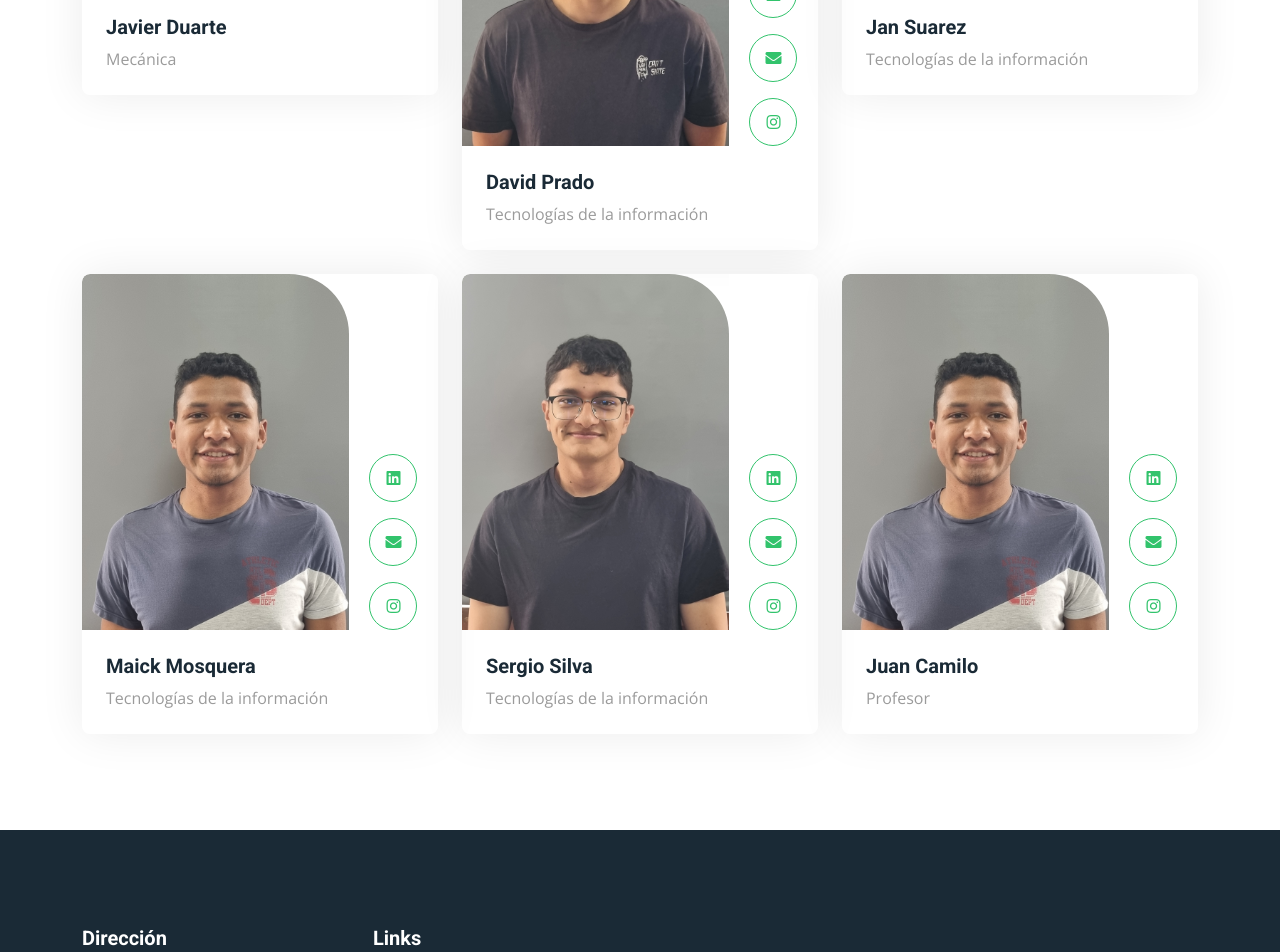
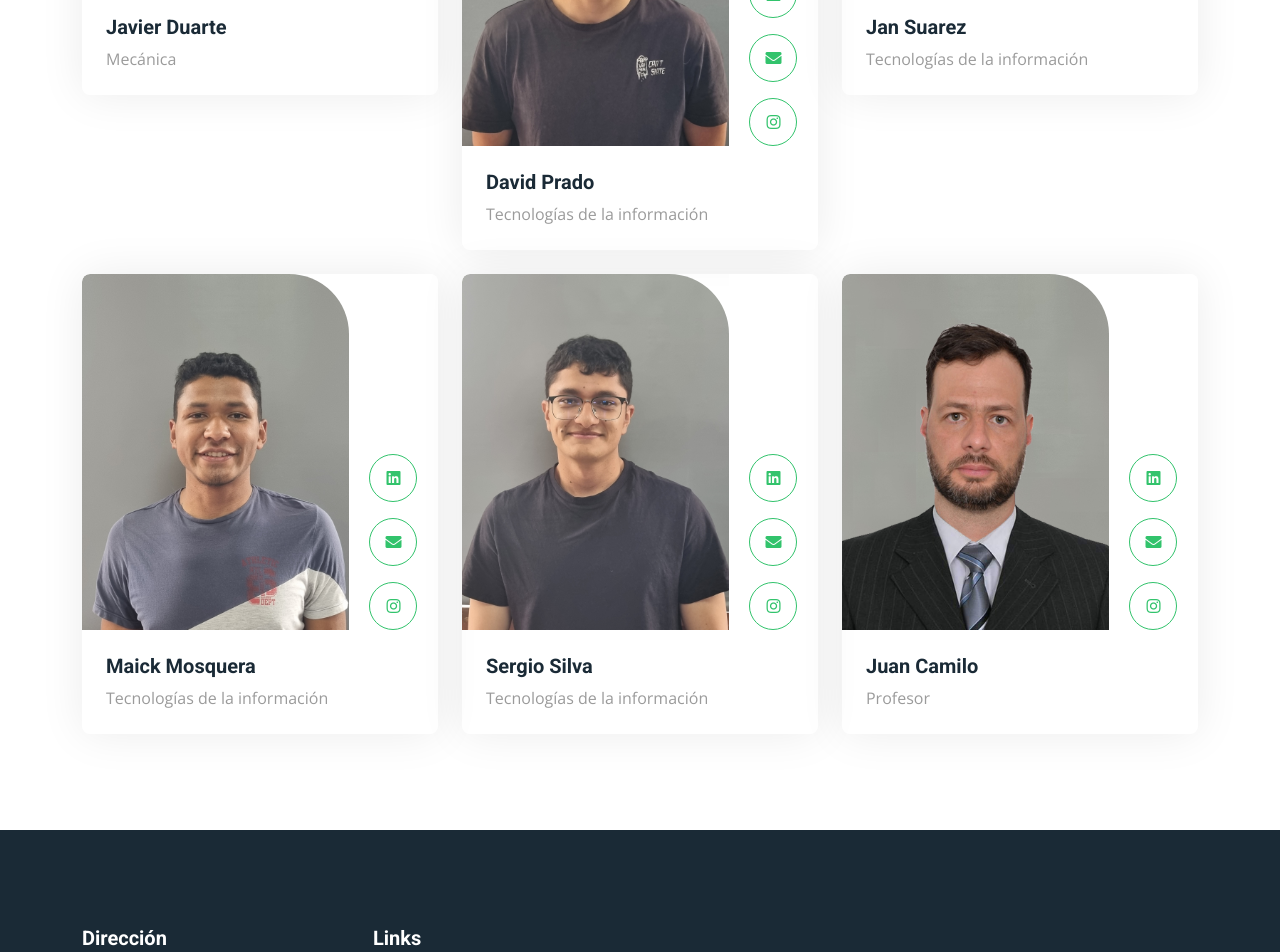
Before and after one commit to SergioSilvaN/Dron-Xeres-Q10, a Django app: page /project in a window 1280 px wide. Shown: the part 2230-3182 px from the top of the page. Run offline with Django 4.2, Linux system fonts and the light colour scheme; some libraries are stand-ins or nearby versions.

Commit message:
Update project.html

```diff
--- a/templates/project.html
+++ b/templates/project.html
@@ -484,7 +484,7 @@
       <div class="col-lg-4 col-md-6 wow fadeInUp" data-wow-delay="0.5s">
         <div class="team-item rounded overflow-hidden">
           <div class="d-flex">
-            <img class="img-fluid w-75" src="{% static 'img/Perfil/TI_Maick_Mosquera.jpg' %}" alt="" />
+            <img class="img-fluid w-75" src="{% static 'img/Perfil/Juan_Camilo.jpg' %}" alt="" />
             <div class="team-social w-25">
               <a class="btn btn-lg-square btn-outline-primary rounded-circle mt-3" href=""><i class="fab fa-linkedin"></i></a>
               <a class="btn btn-lg-square btn-outline-primary rounded-circle mt-3" href=""><i class="fa fa-envelope"></i></a>
```
